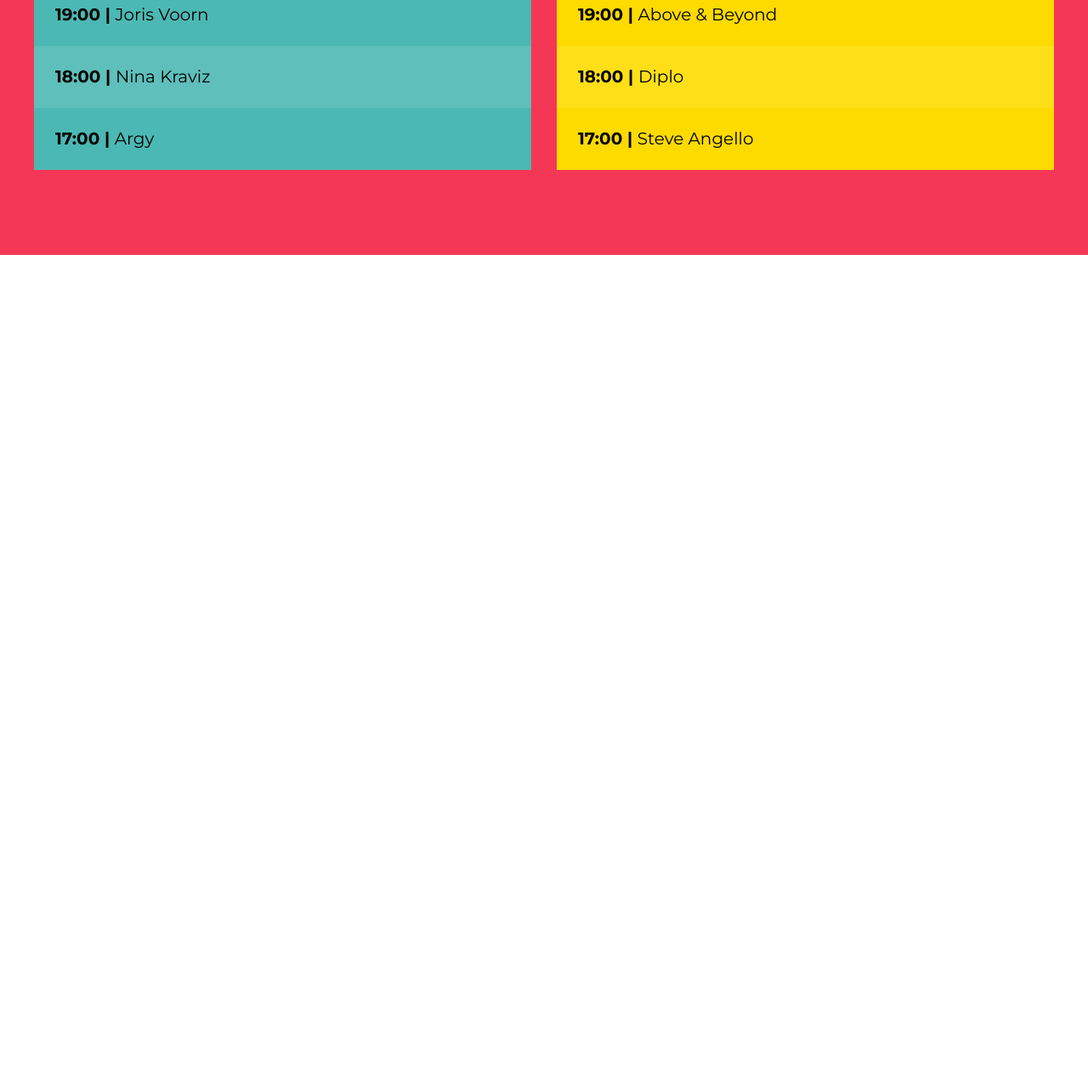
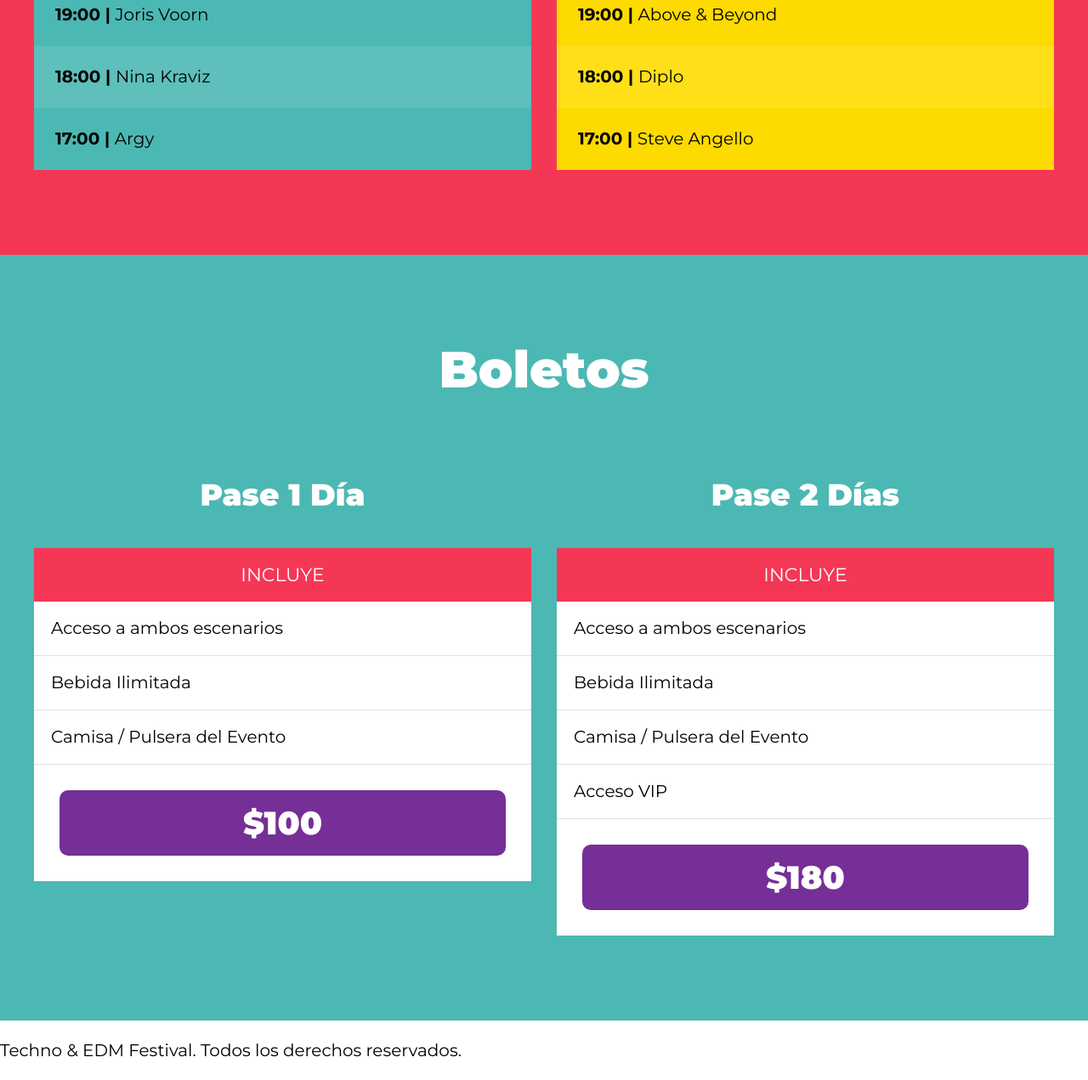
Before and after one commit to cesargmc/Festival, a website: page index.html in a window 1280 px wide. Shown: the part 2634-3905 px from the top of the page at 85% size. Before the commit the page ends 2934 px from the top, so only its background shows below. Drawn offline with Linux system fonts and the light colour scheme.

Commit message:
Agregando la seccion de voletos

```diff
--- a/index.html
+++ b/index.html
@@ -158,5 +158,50 @@
             </div> <!--.escenario-->
         </div> <!--.escenarios-contenedor -->
     </section>
+
+    <section id="boletos" class="contenedor-boletos">
+        <h3>Boletos</h3>
+
+        <div class="boletos">
+            <div class="pase">
+                <p class="pase-nombre">Pase 1 Día</p>
+                <header class="pase-header">
+                    <p>Incluye</p>
+                </header>
+                <div class="pase-body">
+                    <ul>
+                        <li>Acceso a ambos escenarios</li>
+                        <li>Bebida Ilimitada</li>
+                        <li>Camisa / Pulsera del Evento</li>
+                    </ul>
+                </div>
+                <footer class="pase-footer">
+                    <p>$100</p>
+                </footer>
+            </div>
+
+            <div class="pase">
+                <p class="pase-nombre">Pase 2 Días</p>
+                <header class="pase-header">
+                    <p>Incluye</p>
+                </header>
+                <div class="pase-body">
+                    <ul>
+                        <li>Acceso a ambos escenarios</li>
+                        <li>Bebida Ilimitada</li>
+                        <li>Camisa / Pulsera del Evento</li>
+                        <li>Acceso VIP</li>
+                    </ul>
+                </div>
+                <footer class="pase-footer">
+                    <p>$180</p>
+                </footer>
+            </div>
+        </div>
+    </section>
+
+    <footer>
+        <p>Techno & EDM Festival. Todos los derechos reservados.</p>
+    </footer>
 </body>
 </html>
--- /dev/null
+++ b/src/scss/layout/_boletos.scss
@@ -0,0 +1,79 @@
+@use 'base/variables' as v;
+@use 'base/mixins' as m;
+
+.contenedor-boletos {
+    background-color: v.$verde;
+
+    h3 {
+        color: v.$blanco;
+    }
+
+    .boletos {
+        @include m.contenedor;
+        @include m.tablet {
+            @include m.grid(2);
+        }
+    }
+}
+
+.pase {
+    transition: transform .3s ease-in-out;
+    &:hover {
+        transform: scale(1.05);
+    }
+
+    &-nombre {
+        font-size: 3.6rem;
+        font-weight: 900;
+        text-align: center;
+        color: v.$blanco;
+    }
+
+    &-header,
+    &-footer {
+        padding: .5rem;
+
+        p {
+            text-align: center;
+            color: v.$blanco;
+            margin: 0;
+        }
+    }
+
+    &-header {
+        background-color: v.$rosa;
+        p {
+            padding: 1rem 0;
+            text-transform: uppercase;
+            font-size: 2.2rem;
+        }
+    }
+
+    &-body {
+        background-color: v.$blanco;
+        ul {
+            @include m.resetear-lista;
+            li {
+                padding: 2rem;
+                border-bottom: 1px solid #e1e1e1;
+            }
+        }
+
+    }
+
+    &-footer {
+        background-color: v.$blanco;
+        padding: 3rem;
+        p {
+            font-size: 3.8rem;
+            font-weight: 900;
+            background-color: v.$morado;
+            border-radius: 1rem;
+            padding: 1rem 0;
+            cursor: pointer;
+            &:hover {
+                background-color: darken(v.$morado, 20%);
+            }
+        }
+    }
+}
--- a/src/scss/layout/_festival.scss
+++ b/src/scss/layout/_festival.scss
@@ -7,7 +7,11 @@
     @include m.tablet {
         @include m.grid(2, 5rem);
         .imagen {
+            transition: transform .3s ease-in-out;
             margin: auto 0;
+            &:hover {
+                transform: scale(1.05);
+            }
         }
     }
 }
--- /dev/null
+++ b/src/scss/layout/_footer.scss
@@ -0,0 +1,2 @@
+@use 'base/variables' as v;
+@use 'base/mixins' as m;
--- a/src/scss/layout/_index.scss
+++ b/src/scss/layout/_index.scss
@@ -2,3 +2,5 @@
 @forward 'video';
 @forward 'festival';
 @forward 'lineup';
+@forward 'boletos';
+@forward 'footer';
```
Also changed, not shown: build/css/app.css.
